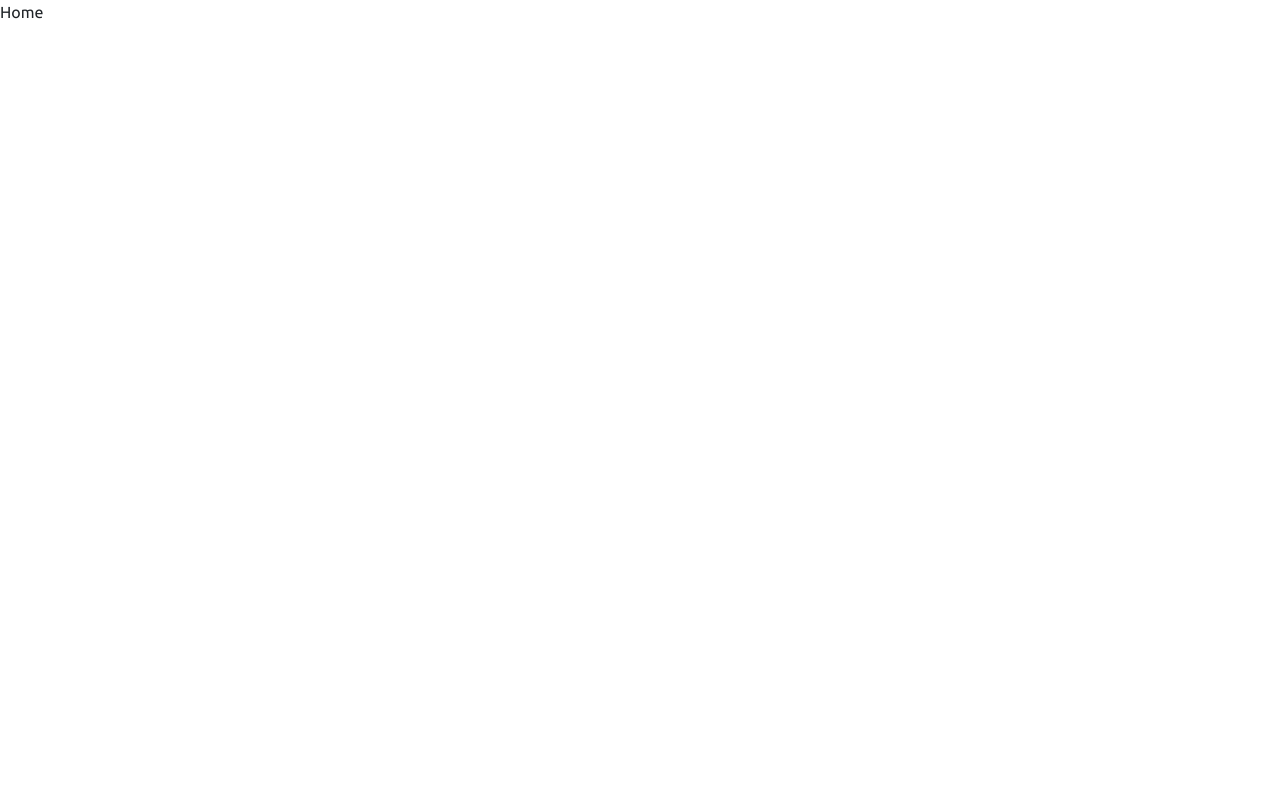
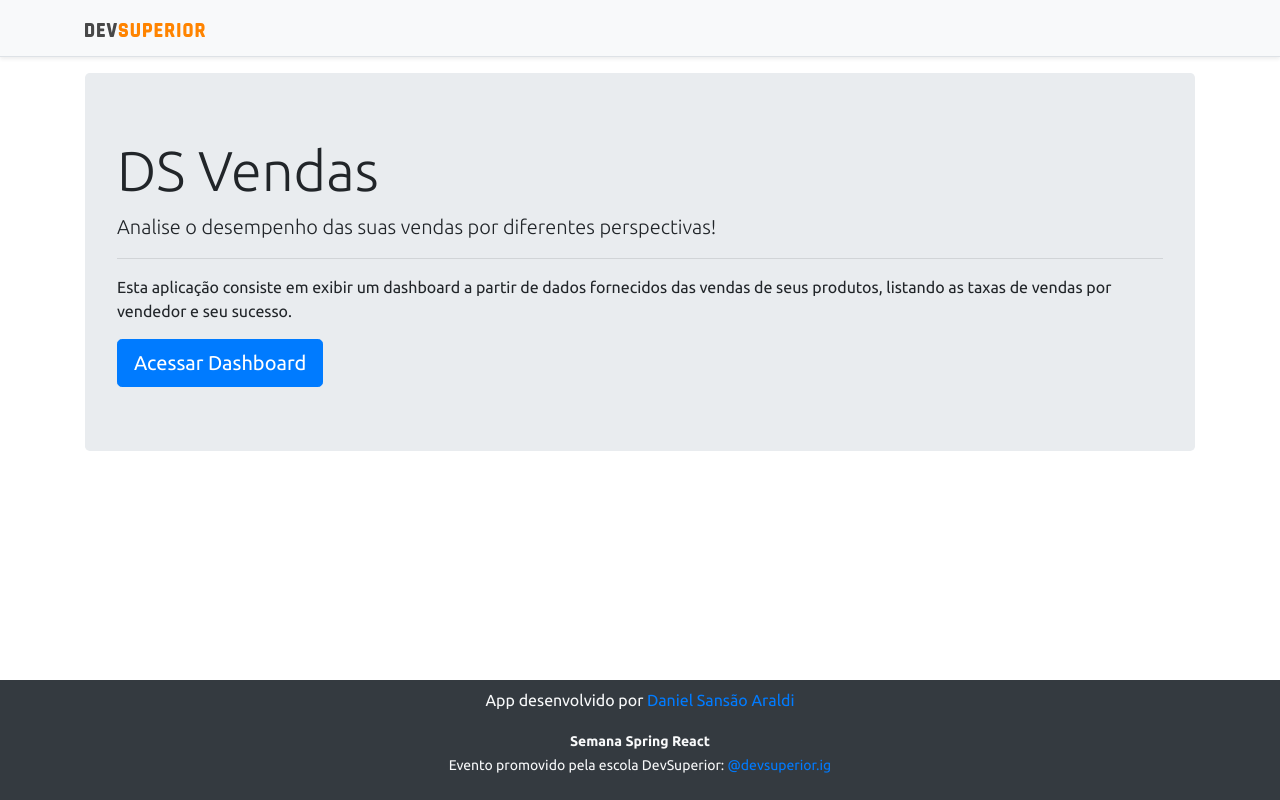
Before and after one commit to DanielAraldi/DS-Vendas, a React (Create React App) app in the folder frontend/: page / in a window 1280 px wide. Built offline with nearby package versions, Linux system fonts and the light colour scheme.

Commit message:
feat: create Home page

```diff
--- a/frontend/src/components/NavBar/index.tsx
+++ b/frontend/src/components/NavBar/index.tsx
@@ -1,3 +1,4 @@
+import { Link } from "react-router-dom";
 import ImageDsDark from "../../assets/images/ds-dark.svg";
 
 function NavBar() {
@@ -5,7 +6,9 @@
     <div className="d-flex flex-column flex-md-row align-items-center p-3 px-md-4 mb-3 bg-light border-bottom shadow-sm">
       <div className="container">
         <nav className="my-2 my-md-0 mr-md-3">
-          <img src={ImageDsDark} alt="DevSuperior" width="120" />
+          <Link to="/">
+            <img src={ImageDsDark} alt="DevSuperior" width="120" />
+          </Link>
         </nav>
       </div>
     </div>
--- a/frontend/src/pages/Home/index.tsx
+++ b/frontend/src/pages/Home/index.tsx
@@ -1,5 +1,31 @@
+import Footer from "components/Footer";
+import NavBar from "components/NavBar";
+import { Link } from "react-router-dom";
+
 function Home() {
-  return <div>Home</div>;
+  return (
+    <>
+      <NavBar />
+      <div className="container">
+        <div className="jumbotron">
+          <h1 className="display-4">DS Vendas</h1>
+          <p className="lead">
+            Analise o desempenho das suas vendas por diferentes perspectivas!
+          </p>
+          <hr />
+          <p>
+            Esta aplicação consiste em exibir um dashboard a partir de dados
+            fornecidos das vendas de seus produtos, listando as taxas de vendas
+            por vendedor e seu sucesso.
+          </p>
+          <Link className="btn btn-primary btn-lg" to="/dashboard">
+            Acessar Dashboard
+          </Link>
+        </div>
+      </div>
+      <Footer />
+    </>
+  );
 }
 
 export default Home;
```
